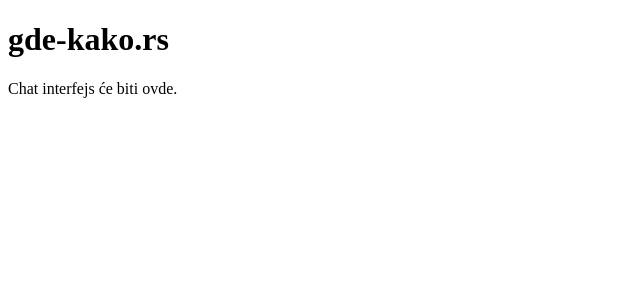
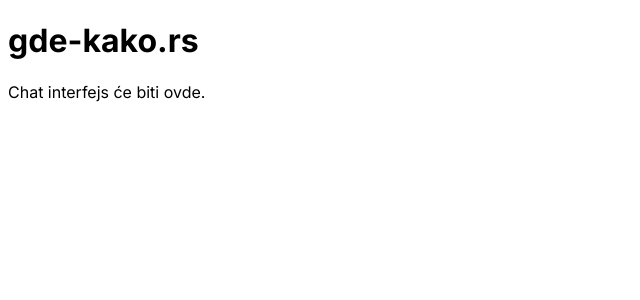
Before and after one commit to Whitefox980/gde-kako-rs, a Next.js app: page / in a window 1280 px wide. Shown: the top 300 px of the page, without its empty margins (0-640 px from the left). Built offline with nearby package versions, Linux system fonts and the light colour scheme.

Commit message:
Update layout.tsx

```diff
--- a/app/layout.tsx
+++ b/app/layout.tsx
@@ -1,4 +1,7 @@
-import { GeistSans, GeistMono } from 'geist/font';
+// src/app/layout.tsx
+import { Inter } from 'next/font/google';
+
+const inter = Inter({ subsets: ['latin'] });
 
 export default function RootLayout({
   children,
@@ -6,7 +9,7 @@
   children: React.ReactNode
 }) {
   return (
-       <html lang="sr" className={`${GeistSans.variable} ${GeistMono.variable}`}>
+    <html lang="sr" className={inter.className}>
       <body>{children}</body>
     </html>
   )
```
Lines whose indentation alone changed are shown as unchanged.
